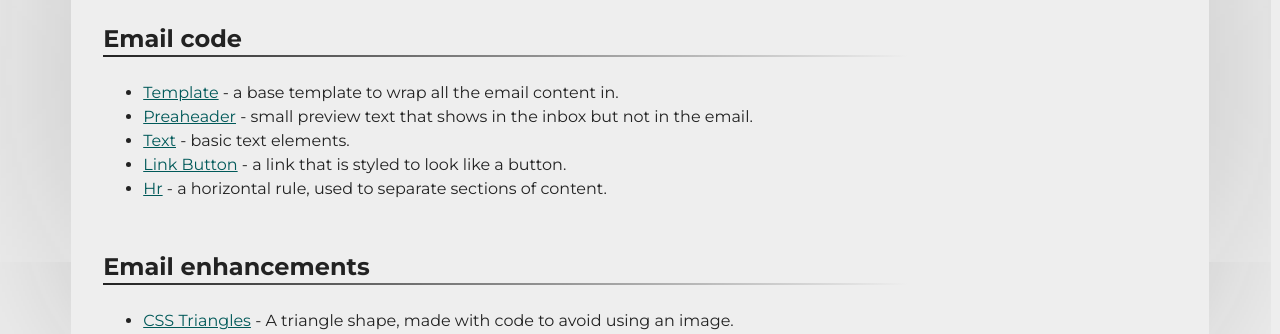
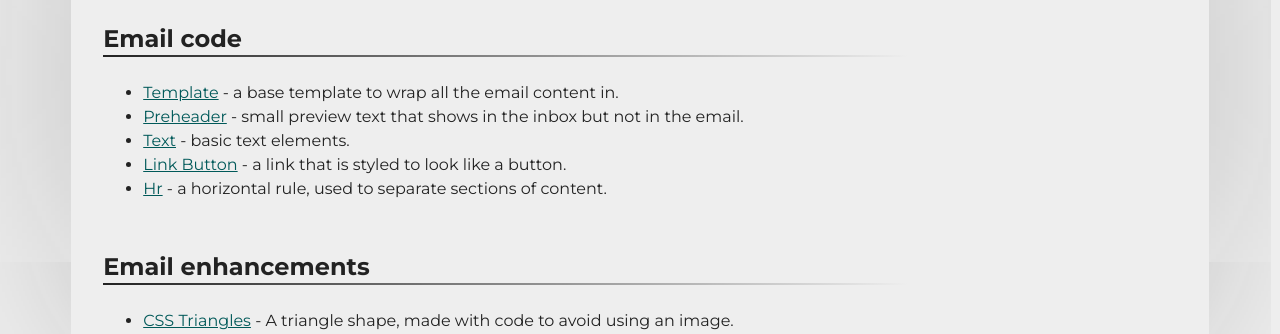
Before and after one commit to M-J-Robbins/good-email-code, a Jekyll site: the page built from index.md, in a window 1280 px wide. Shown: the part 755-1089 px from the top of the page. Built offline with Jekyll 4.4.1, drawn with Linux system fonts in a browser that asks for light colours; our own code applies the rules of GitHub Pages for plain Markdown files; a script that is not in the unit is left out.

Commit message:
Update email-code.md

```diff
--- a/_includes/email-code.md
+++ b/_includes/email-code.md
@@ -1,5 +1,5 @@
 * [Template](email-code/template) - a base template to wrap all the email content in.
-* [Preaheader](email-code/preheader) - small preview text that shows in the inbox but not in the email.
+* [Preheader](email-code/preheader) - small preview text that shows in the inbox but not in the email.
 * [Text](email-code/text) - basic text elements.
 * [Link Button](email-code/link-button) - a link that is styled to look like a button.
 * [Hr](email-code/hr) - a horizontal rule, used to separate sections of content.
```
